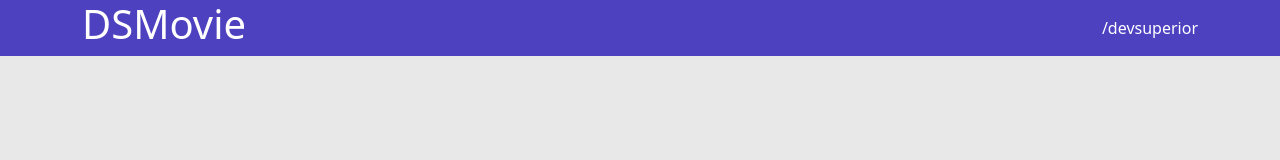
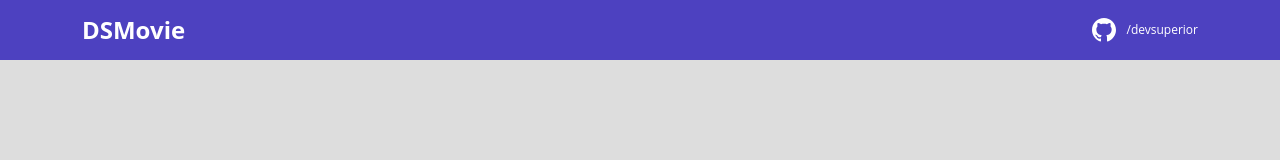
Before and after one commit to JotaSales7/DSMovie, a plain HTML site: page Dsmovie/index.html in a window 1280 px wide. Drawn offline with nearby package versions, Linux system fonts and the light colour scheme.

Commit message:
Barra superior parte 2

```diff
--- a/Dsmovie/Css/Styless.css
+++ b/Dsmovie/Css/Styless.css
@@ -2,26 +2,55 @@
 <link rel="preconnect" href="https://fonts.gstatic.com" crossorigin>
 <link href="https://fonts.googleapis.com/css2?family=Open+Sans:wght@300;400;700&display=swap" rel="stylesheet">
 
+:root{
+--bg-gray:#ddd;
+--color-primary: #4D41C0;
+--white:#fff
+}
 
 *{
+    margin: 0;
+
     box-sizing:border-box;
 font-family:"Open Sans",sans-serif;
 }
+h1,h2,h3,h4,h5,h6{
+    margin: 0;
+}
 
 html,body{
-    background-color:#e8e8e8;
+    background-color: #ddd;
 }
 
 header{
-    background-color:#4D41C0;
-    color:#fff
+    background-color: #4D41C0;
+    color: #fff;
+    height: 60px;
+    display: flex;
+    align-items: center;
 }
 nav{
     display:flex;
     align-items:center;
     justify-content:space-between;
 }
+nav h1 {
+font-size:24px;
+font-weight:700;
+}
+nav a{
+    font-size:12px;
+    font-weight: 400;
+}
+
 a, a:hover{
     text-decoration:none;
     color:unset;
 }
+.dsmovie-contact-container{
+    display: flex;
+    align-items: center;
+}
+.dsmovie-contact-container img{
+    margin-right:10px;
+}
--- a/Dsmovie/index.html
+++ b/Dsmovie/index.html
@@ -13,9 +13,12 @@
 <body>
  <header>
    <nav class="container">
-     <h1>DSMovie</h1>
-     <a href="https://github.com/devesuperior">/devsuperior</a>
-   </nav>
+       <h1>DSMovie</h1>
+       <div class="dsmovie-contact-container">
+        <img src="img/github.svg" alt="github">
+        <a href="https://github.com/devesuperior">/devsuperior</a>
+       </div>
+      </nav>
  </header>
 
 </body>
```
Also changed, not shown: Dsmovie/img/github.svg (added).
